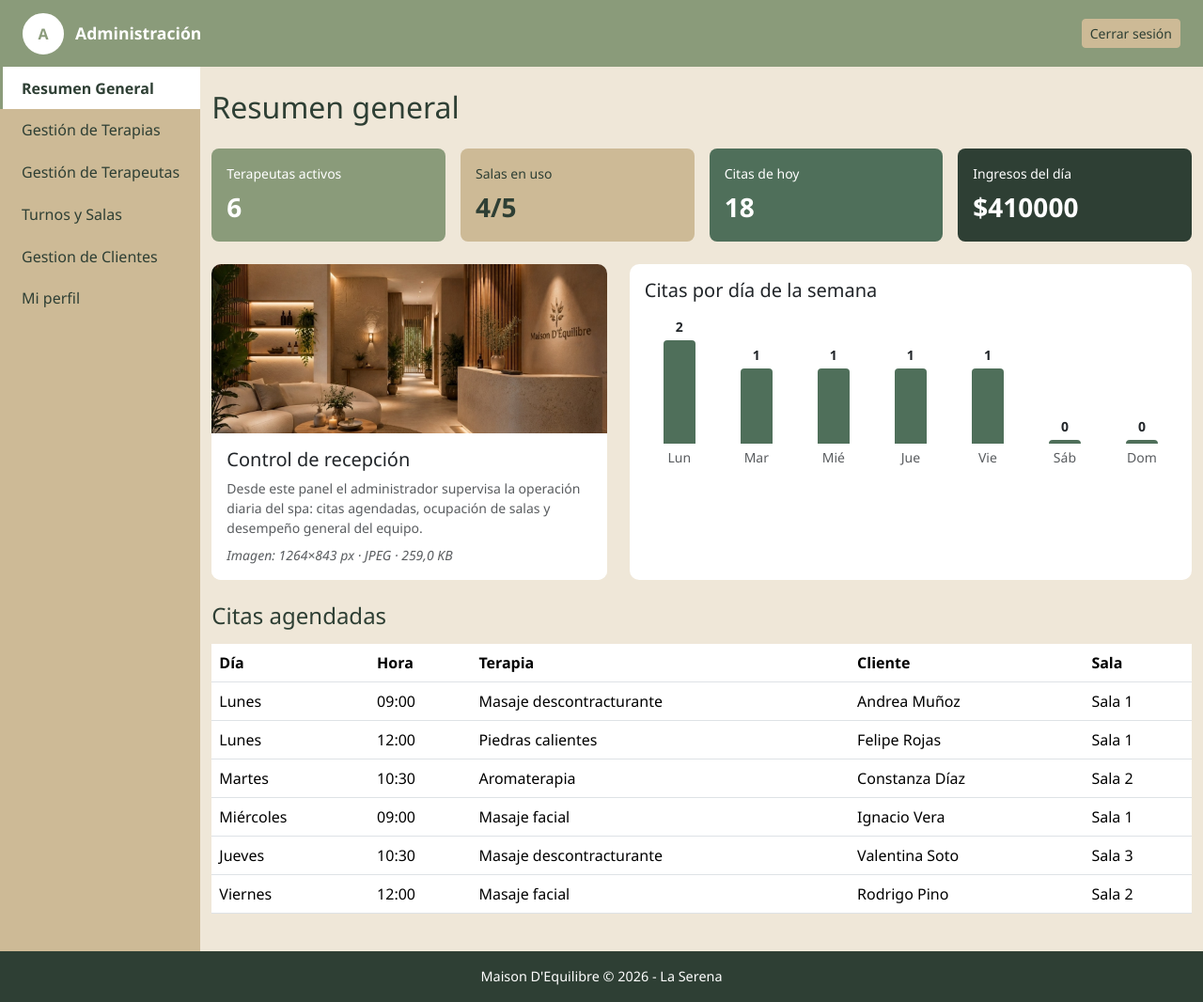
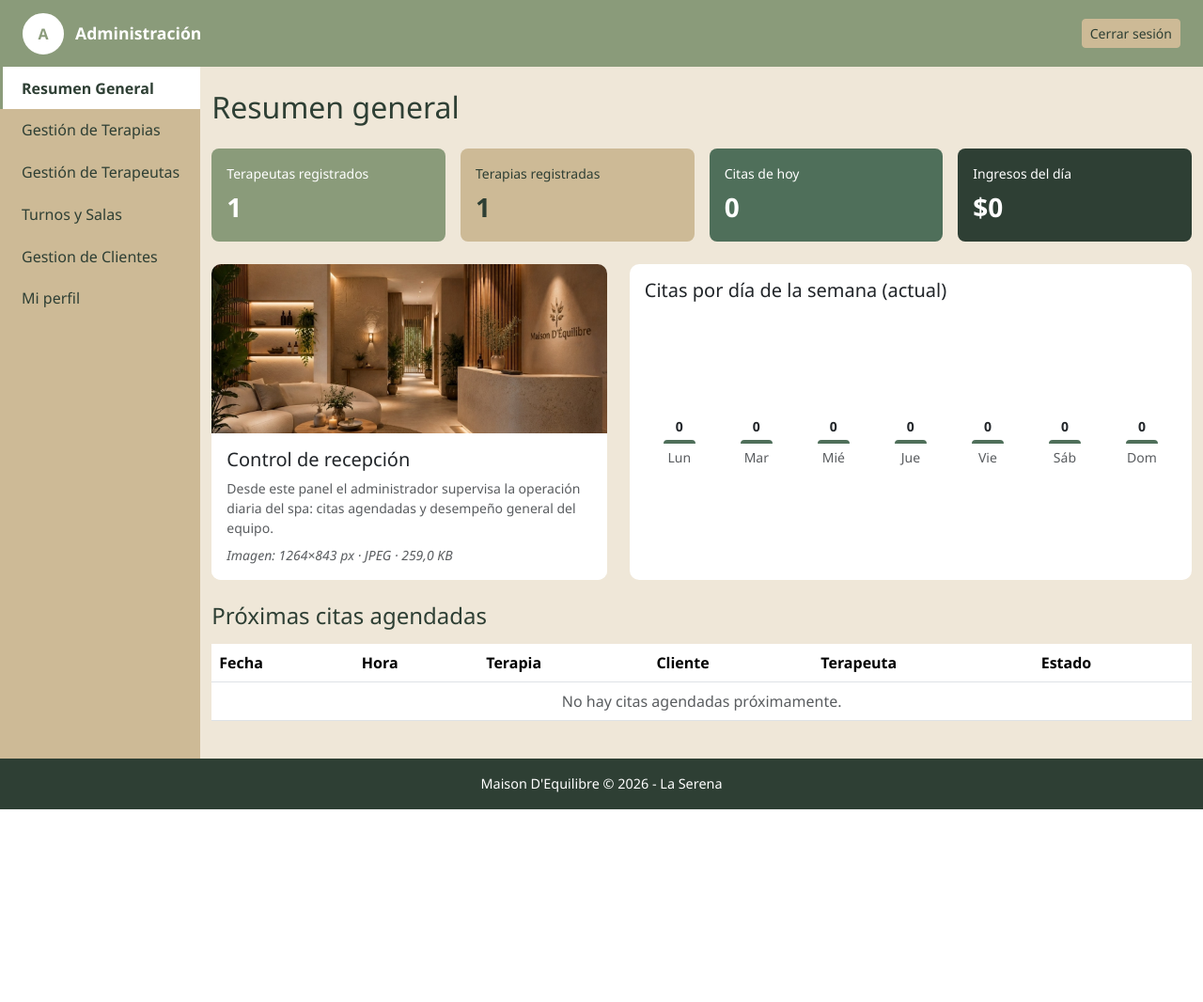
Before and after one commit to benjatabilo/spa-maison-dequilibre, a Django app: page /administrador/ in a window 1280 px wide. Shown: the part 72-1138 px from the top of the page at 94% size. After the commit the page ends 933 px from the top, so only its background shows below. Run offline with Django 5.2, Linux system fonts and the light colour scheme; a user stored in the database is signed in; tables that the repository leaves empty hold one stand-in row (values such as "Sample post"); some libraries are stand-ins or nearby versions.

Commit message:
Sincronizar Resumen general con datos reales de la base de datos

```diff
--- a/adminApp/forms.py
+++ b/adminApp/forms.py
@@ -66,9 +66,22 @@ def usuario_de_terapeuta(correo):
 class TerapeutaForm(forms.ModelForm):
     """
     Ficha del terapeuta + cuenta de acceso.
+    El nombre y apellido se piden por separado en el formulario (mas natural
+    para quien lo llena), pero se combinan en el unico campo Terapeuta.nombre
+    que ya usa el resto del proyecto (catalogo publico, reservas, etc.), para
+    no tener que tocar ningun otro archivo ni modificar el modelo.
+
     Al guardar se crea (o actualiza) el usuario con el que el terapeuta inicia
     sesion: usuario = correo, contrasena = la ingresada aqui, grupo = Terapeuta.
     """
+    nombre_pila = forms.CharField(
+        label='Nombre', max_length=100,
+        widget=forms.TextInput(attrs={'class': 'form-control', 'placeholder': 'Ej: Camila'}),
+    )
+    apellido = forms.CharField(
+        label='Apellido', max_length=100,
+        widget=forms.TextInput(attrs={'class': 'form-control', 'placeholder': 'Ej: Torres'}),
+    )
     password1 = forms.CharField(
         label='Contraseña', required=False, strip=False,
         widget=forms.PasswordInput(attrs={'class': 'form-control', 'autocomplete': 'new-password'}),
@@ -80,12 +93,9 @@ class TerapeutaForm(forms.ModelForm):
 
     class Meta:
         model = Terapeuta
-        fields = ['nombre', 'profesion', 'correo', 'foto', 'certificado']
+        # 'nombre' NO va aqui: se arma a partir de nombre_pila + apellido en save()
+        fields = ['profesion', 'correo', 'foto', 'certificado']
         widgets = {
-            'nombre': forms.TextInput(attrs={
-                'class': 'form-control',
-                'placeholder': 'Ej: Camila Torres',
-            }),
             'profesion': forms.TextInput(attrs={
                 'class': 'form-control',
                 'placeholder': 'Ej: Kinesióloga',
@@ -104,16 +114,30 @@ class TerapeutaForm(forms.ModelForm):
         self.correo_anterior = self.instance.correo if self.instance.pk else None
         self.usuario_existente = usuario_de_terapeuta(self.correo_anterior)
 
-    def clean_nombre(self):
-        nombre = self.cleaned_data['nombre'].strip()
-        if not nombre:
-            raise forms.ValidationError('El nombre del terapeuta no puede estar vacío.')
-        return nombre
+        # Al editar un terapeuta ya existente, separamos su nombre completo
+        # guardado (ej: "Camila Torres") en los dos campos del formulario,
+        # para que aparezcan precargados.
+        if self.instance.pk and self.instance.nombre and not self.initial.get('nombre_pila'):
+            partes = self.instance.nombre.strip().split(' ', 1)
+            self.initial['nombre_pila'] = partes[0]
+            self.initial['apellido'] = partes[1] if len(partes) > 1 else ''
+
+    def clean_nombre_pila(self):
+        nombre_pila = self.cleaned_data['nombre_pila'].strip()
+        if not nombre_pila:
+            raise forms.ValidationError('El nombre no puede estar vacío.')
+        return nombre_pila
+
+    def clean_apellido(self):
+        apellido = self.cleaned_data['apellido'].strip()
+        if not apellido:
+            raise forms.ValidationError('El apellido no puede estar vacío.')
+        return apellido
 
     def clean(self):
         cleaned = super().clean()
         correo = (cleaned.get('correo') or '').strip()
-        nombre = cleaned.get('nombre', '')
+        nombre_pila = cleaned.get('nombre_pila', '')
         p1 = cleaned.get('password1', '')
         p2 = cleaned.get('password2', '')
         es_nuevo = not self.instance.pk
@@ -126,7 +150,7 @@ class TerapeutaForm(forms.ModelForm):
                 self.add_error('password2', 'Las contraseñas no coinciden.')
             elif correo:
                 try:
-                    validate_password(p1, user=User(username=correo, first_name=nombre))
+                    validate_password(p1, user=User(username=correo, first_name=nombre_pila))
                 except ValidationError as e:
                     self.add_error('password1', e)
 
@@ -143,6 +167,12 @@ class TerapeutaForm(forms.ModelForm):
         return cleaned
 
     def save(self, commit=True):
+        # Arma el nombre completo que guarda el modelo a partir de los dos
+        # campos del formulario, antes de que ModelForm cree/actualice la instancia.
+        nombre_pila = self.cleaned_data.get('nombre_pila', '').strip()
+        apellido = self.cleaned_data.get('apellido', '').strip()
+        self.instance.nombre = f'{nombre_pila} {apellido}'.strip()
+
         if not commit:
             return super().save(commit=False)
 
@@ -163,8 +193,8 @@ class TerapeutaForm(forms.ModelForm):
 
         usuario.username = terapeuta.correo
         usuario.email = terapeuta.correo
-        usuario.first_name = terapeuta.nombre
-        usuario.last_name = ''
+        usuario.first_name = self.cleaned_data.get('nombre_pila', '').strip()
+        usuario.last_name = self.cleaned_data.get('apellido', '').strip()
         if password:
             usuario.set_password(password)
         elif not usuario.pk:
--- a/adminApp/templates/administrador/panel.html
+++ b/adminApp/templates/administrador/panel.html
@@ -32,36 +32,29 @@
 
 <h2 class="mb-4">Resumen general</h2>
 
-{% if sin_datos %}
-<div class="alert alert-warning">
-  No se pudo cargar la información de resumen o de citas. Verifica que los archivos
-  <code>resumen.json</code> y <code>citas.json</code> existan y tengan un formato válido.
-</div>
-{% endif %}
-
 <div class="row g-3 mb-4">
   <div class="col-6 col-md-3">
     <div class="stat-card tono-1">
-      <p class="mb-1 small">Terapeutas activos</p>
-      <p class="fs-3 fw-bold mb-0">{{ resumen.terapeutas_activos }}</p>
+      <p class="mb-1 small">Terapeutas registrados</p>
+      <p class="fs-3 fw-bold mb-0">{{ total_terapeutas }}</p>
     </div>
   </div>
   <div class="col-6 col-md-3">
     <div class="stat-card tono-2">
-      <p class="mb-1 small">Salas en uso</p>
-      <p class="fs-3 fw-bold mb-0">{{ resumen.salas_en_uso }}</p>
+      <p class="mb-1 small">Terapias registradas</p>
+      <p class="fs-3 fw-bold mb-0">{{ total_terapias }}</p>
     </div>
   </div>
   <div class="col-6 col-md-3">
     <div class="stat-card tono-3">
       <p class="mb-1 small">Citas de hoy</p>
-      <p class="fs-3 fw-bold mb-0">{{ resumen.citas_hoy }}</p>
+      <p class="fs-3 fw-bold mb-0">{{ citas_hoy }}</p>
     </div>
   </div>
   <div class="col-6 col-md-3">
     <div class="stat-card tono-4">
       <p class="mb-1 small">Ingresos del día</p>
-      <p class="fs-3 fw-bold mb-0">${{ resumen.ingresos_dia }}</p>
+      <p class="fs-3 fw-bold mb-0">${{ ingresos_dia }}</p>
     </div>
   </div>
 </div>
@@ -75,7 +68,7 @@
         <h5 class="mb-2">Control de recepción</h5>
         <p class="text-muted small mb-0">
           Desde este panel el administrador supervisa la operación diaria del spa:
-          citas agendadas, ocupación de salas y desempeño general del equipo.
+          citas agendadas y desempeño general del equipo.
         </p>
         {% if info_imagen %}
         <p class="text-muted small mt-2 mb-0">
@@ -89,7 +82,7 @@
 
   <div class="col-lg-7">
     <div class="card card-spa p-3 h-100">
-      <h5 class="mb-3">Citas por día de la semana</h5>
+      <h5 class="mb-3">Citas por día de la semana (actual)</h5>
       <div class="d-flex align-items-end justify-content-between grafico-citas">
         {% for barra in grafico_citas %}
         <div class="barra-columna text-center">
@@ -103,30 +96,38 @@
   </div>
 </div>
 
-<h4 class="mb-3">Citas agendadas</h4>
+<h4 class="mb-3">Próximas citas agendadas</h4>
 <div class="table-responsive">
   <table class="table table-spa align-middle">
     <thead>
       <tr>
-        <th>Día</th>
+        <th>Fecha</th>
         <th>Hora</th>
         <th>Terapia</th>
         <th>Cliente</th>
-        <th>Sala</th>
+        <th>Terapeuta</th>
+        <th>Estado</th>
       </tr>
     </thead>
     <tbody>
       {% for cita in citas %}
       <tr>
-        <td>{{ cita.dia }}</td>
-        <td>{{ cita.hora }}</td>
-        <td>{{ cita.terapia }}</td>
-        <td>{{ cita.cliente }}</td>
-        <td>{{ cita.sala }}</td>
+        <td>{{ cita.fecha|date:"d-m-Y" }}</td>
+        <td>{{ cita.hora|time:"H:i" }}</td>
+        <td>{{ cita.terapia.nombre }}</td>
+        <td>{{ cita.usuario.get_full_name|default:cita.usuario.username }}</td>
+        <td>{{ cita.terapeuta.nombre }}</td>
+        <td>
+          {% if cita.estado == 'CONFIRMADA' or cita.estado == 'COMPLETADA' %}
+          <span class="badge badge-activo">{{ cita.get_estado_display }}</span>
+          {% else %}
+          <span class="badge badge-libre">{{ cita.get_estado_display }}</span>
+          {% endif %}
+        </td>
       </tr>
       {% empty %}
       <tr>
-        <td colspan="5" class="text-center text-muted">No hay citas registradas.</td>
+        <td colspan="6" class="text-center text-muted">No hay citas agendadas próximamente.</td>
       </tr>
       {% endfor %}
     </tbody>
--- a/adminApp/views.py
+++ b/adminApp/views.py
@@ -1,16 +1,19 @@
 import os
 import json
+from datetime import timedelta
 from django.conf import settings
 from django.shortcuts import render, redirect, get_object_or_404
 from django.contrib import messages
 from django.db import transaction
-from django.db.models import Q
+from django.db.models import Q, Sum
 from django.db.models.deletion import RestrictedError
+from django.utils import timezone
 from PIL import Image
 from django.contrib.auth.decorators import login_required
 from .models import Terapia
 from .forms import TerapiaForm, TerapeutaForm, ClienteForm, usuario_de_terapeuta
 from terapeutaApp.models import Terapeuta
+from usuarioApp.models import Reserva
 from django.contrib.auth.models import User, Group
 
 def _cargar_json(nombre_archivo, valor_por_defecto=None):
@@ -58,46 +61,72 @@ def _info_imagen(nombre_archivo):
 DIAS_SEMANA = ['Lunes', 'Martes', 'Miércoles', 'Jueves', 'Viernes', 'Sábado', 'Domingo']
 
 
-def _construir_grafico_citas(citas):
-    conteo = {dia: 0 for dia in DIAS_SEMANA}
-    for cita in citas:
-        dia = cita.get('dia')
-        if dia in conteo:
-            conteo[dia] += 1
+def _construir_grafico_citas_semana(reservas_activas, lunes):
+    """
+    Cuenta cuantas reservas (no canceladas) hay por cada dia de la semana
+    actual (Lunes a Domingo) y calcula el porcentaje de altura de cada
+    barra, igual que en la version anterior basada en JSON, pero ahora
+    con datos reales desde Reserva.
+    """
+    fechas_semana = [lunes + timedelta(days=i) for i in range(7)]
+    conteo = {fecha: 0 for fecha in fechas_semana}
+
+    de_la_semana = reservas_activas.filter(fecha__range=(fechas_semana[0], fechas_semana[-1]))
+    for reserva in de_la_semana:
+        if reserva.fecha in conteo:
+            conteo[reserva.fecha] += 1
 
     maximo = max(conteo.values()) if conteo.values() else 0
     maximo = maximo if maximo > 0 else 1
 
     grafico = []
-    for dia in DIAS_SEMANA:
-        cantidad = conteo[dia]
+    for fecha in fechas_semana:
+        cantidad = conteo[fecha]
         grafico.append({
-            'dia': dia,
+            'dia': DIAS_SEMANA[fecha.weekday()],
             'cantidad': cantidad,
             'porcentaje': round((cantidad / maximo) * 100),
         })
     return grafico
 
+
 @login_required
 def panel(request):
-    resumen = _cargar_json('resumen.json', {})
-    citas = _cargar_json('citas.json', [])
+    """
+    Resumen general: indicadores, grafico de citas de la semana y tabla de
+    proximas citas, todo calculado en vivo desde la base de datos (Terapia,
+    Terapeuta, Reserva), reemplazando los JSON de la Sumativa 1.
+    """
+    hoy = timezone.localdate()
+    lunes = hoy - timedelta(days=hoy.weekday())
 
-    citas_ordenadas = sorted(
-        citas,
-        key=lambda cita: DIAS_SEMANA.index(cita.get('dia')) if cita.get('dia') in DIAS_SEMANA else 99
+    # Igual criterio que usa terapeutaApp: una reserva CANCELADA no cuenta
+    # como cita real para efectos de indicadores ni ingresos.
+    reservas_activas = Reserva.objects.exclude(estado='CANCELADA')
+
+    citas_hoy_qs = reservas_activas.filter(fecha=hoy)
+    ingresos_dia = citas_hoy_qs.aggregate(total=Sum('terapia__precio'))['total'] or 0
+
+    grafico_citas = _construir_grafico_citas_semana(reservas_activas, lunes)
+
+    citas = (
+        reservas_activas
+        .filter(fecha__gte=hoy)
+        .select_related('usuario', 'terapia', 'terapeuta')
+        .order_by('fecha', 'hora')[:15]
     )
-    grafico_citas = _construir_grafico_citas(citas)
+
     info_imagen = _info_imagen('espacio_recepcion.jpg')
 
     contexto = {
-        'resumen': resumen,
-        'citas': citas_ordenadas,
-        'total_citas': len(citas),
+        'total_terapeutas': Terapeuta.objects.count(),
+        'total_terapias': Terapia.objects.count(),
+        'citas_hoy': citas_hoy_qs.count(),
+        'ingresos_dia': ingresos_dia,
+        'citas': citas,
         'grafico_citas': grafico_citas,
         'info_imagen': info_imagen,
         'seccion_activa': 'panel',
-        'sin_datos': not resumen and not citas,
     }
     return render(request, 'administrador/panel.html', contexto)
 
```
Also changed, not shown: adminApp/templates/administrador/terapeuta_form.html (+15 -6 lines).
